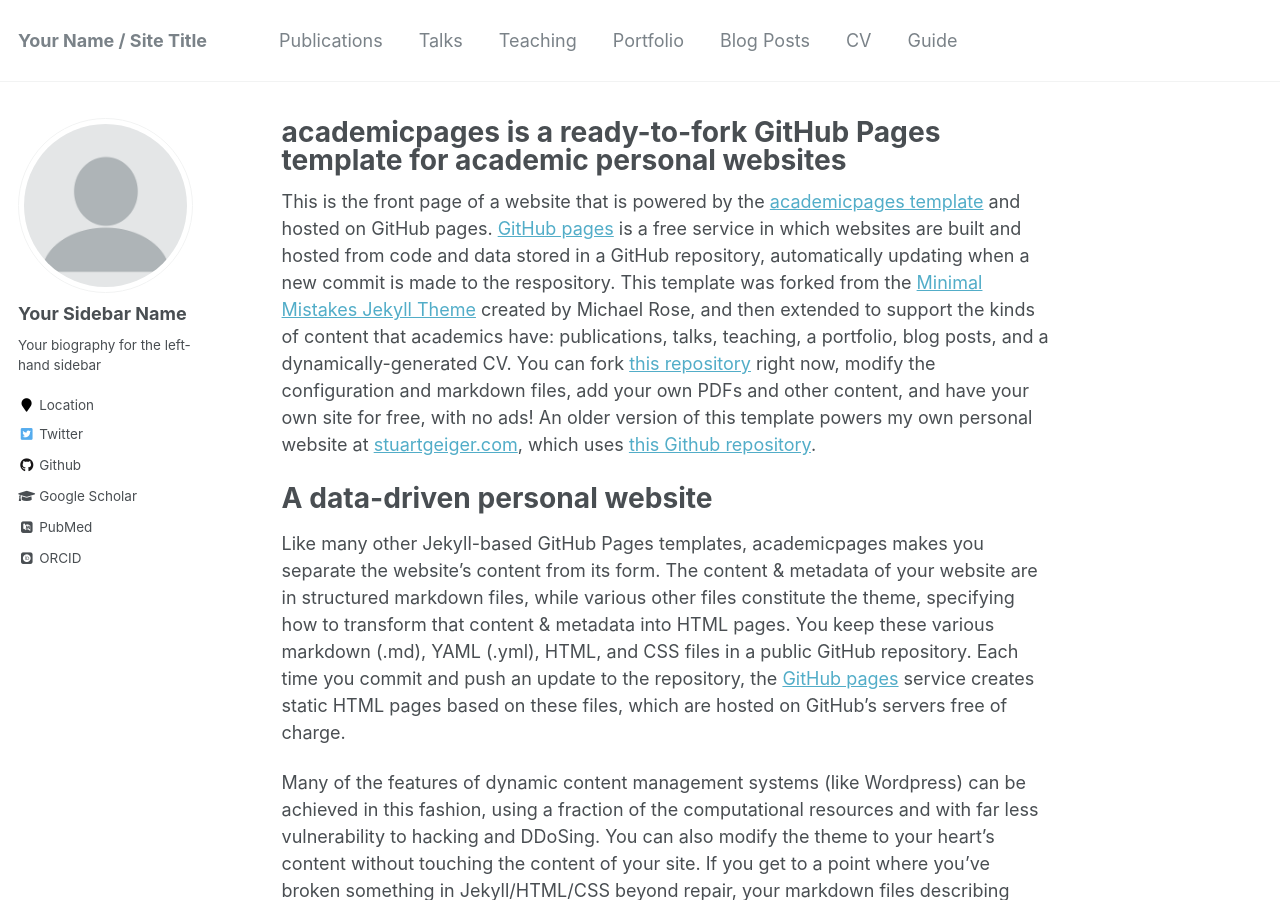
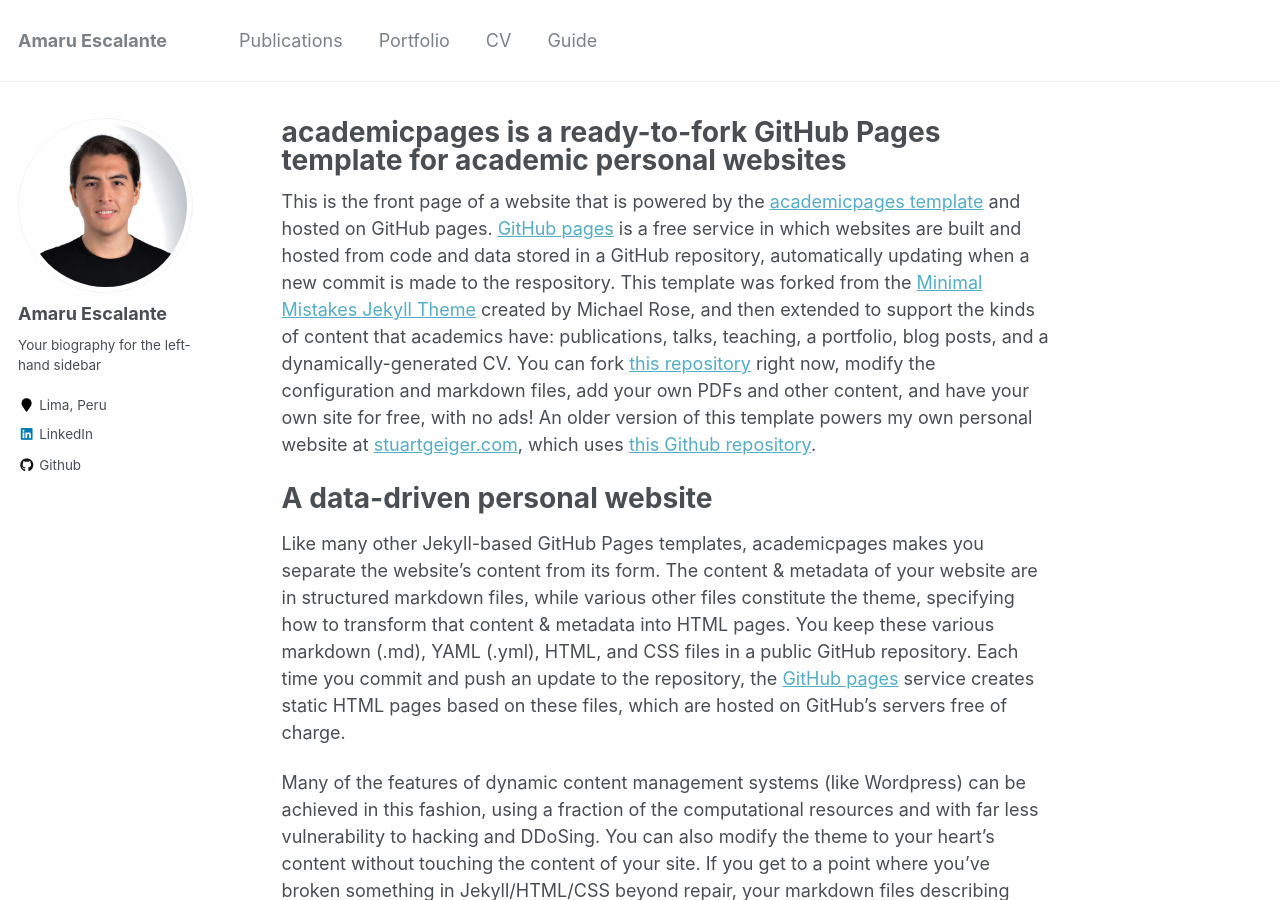
Before and after one commit to AmaruEscalante/amaru.github.io, a Jekyll site: the page built from _pages/about.md, in a window 1280 px wide and 900 px high. Built offline with Jekyll 4.4.1, drawn with Linux system fonts in a browser that asks for light colours; some web fonts are replaced; some of the changed text lies outside the part shown.

Commit message:
feature: update basic personal info and photo

```diff
--- a/_config.yml
+++ b/_config.yml
@@ -7,11 +7,11 @@
 
 # Site Settings
 locale                   : "en-US"
-title                    : "Your Name / Site Title"
+title                    : "Amaru Escalante"
 title_separator          : "-"
-name                     : &name "Your Name"
+name                     : &name "Amaru Escalante"
 description              : &description "personal description"
-url                      : https://academicpages.github.io # the base hostname & protocol for your site e.g. "https://mmistakes.github.io"
+url                      : https://amaruescalante.io # the base hostname & protocol for your site e.g. "https://mmistakes.github.io"
 baseurl                  : "" # the subpath of your site, e.g. "/blog"
 repository               : "academicpages/academicpages.github.io"
 teaser                   :  # filename of teaser fallback teaser image placed in /images/, .e.g. "500x300.png"
@@ -80,13 +80,13 @@ analytics:
 
 # Site Author
 author:
-  name             : "Your Sidebar Name"
+  name             : "Amaru Escalante"
   avatar           : "profile.png"
   bio              : "Your biography for the left-hand sidebar"
-  location         : "Location"
+  location         : "Lima, Peru"
   employer         :
-  pubmed           : "https://www.ncbi.nlm.nih.gov/pubmed/?term=john+snow"
-  googlescholar    : "http://yourfullgooglescholarurl.com"
+  # pubmed           : "https://www.ncbi.nlm.nih.gov/pubmed/?term=john+snow"
+  # googlescholar    : "http://yourfullgooglescholarurl.com"
   email            :
   researchgate     :  # example: "https://www.researchgate.net/profile/yourprofile"
   uri              :
@@ -96,20 +96,20 @@ author:
   flickr           :
   facebook         :
   foursquare       :
-  github           : "academicpages"
+  github           : "amaruescalante"
   google_plus      :
   keybase          :
   instagram        :
   impactstory      : #"https://profiles.impactstory.org/u/xxxx-xxxx-xxxx-xxxx"
   lastfm           :
-  linkedin         :
-  orcid            : "http://orcid.org/yourorcidurl"
+  linkedin         : "sebastian-escalante"
+  # orcid            : "http://orcid.org/yourorcidurl"
   pinterest        :
   soundcloud       :
   stackoverflow    : # http://stackoverflow.com/users/123456/username
   steam            :
   tumblr           :
-  twitter          : "replacethistwitterhandle"
+  twitter          :
   vine             :
   weibo            :
   xing             :
```
Also changed, not shown: _data/navigation.yml (+6 -6 lines), images/profile.png.
